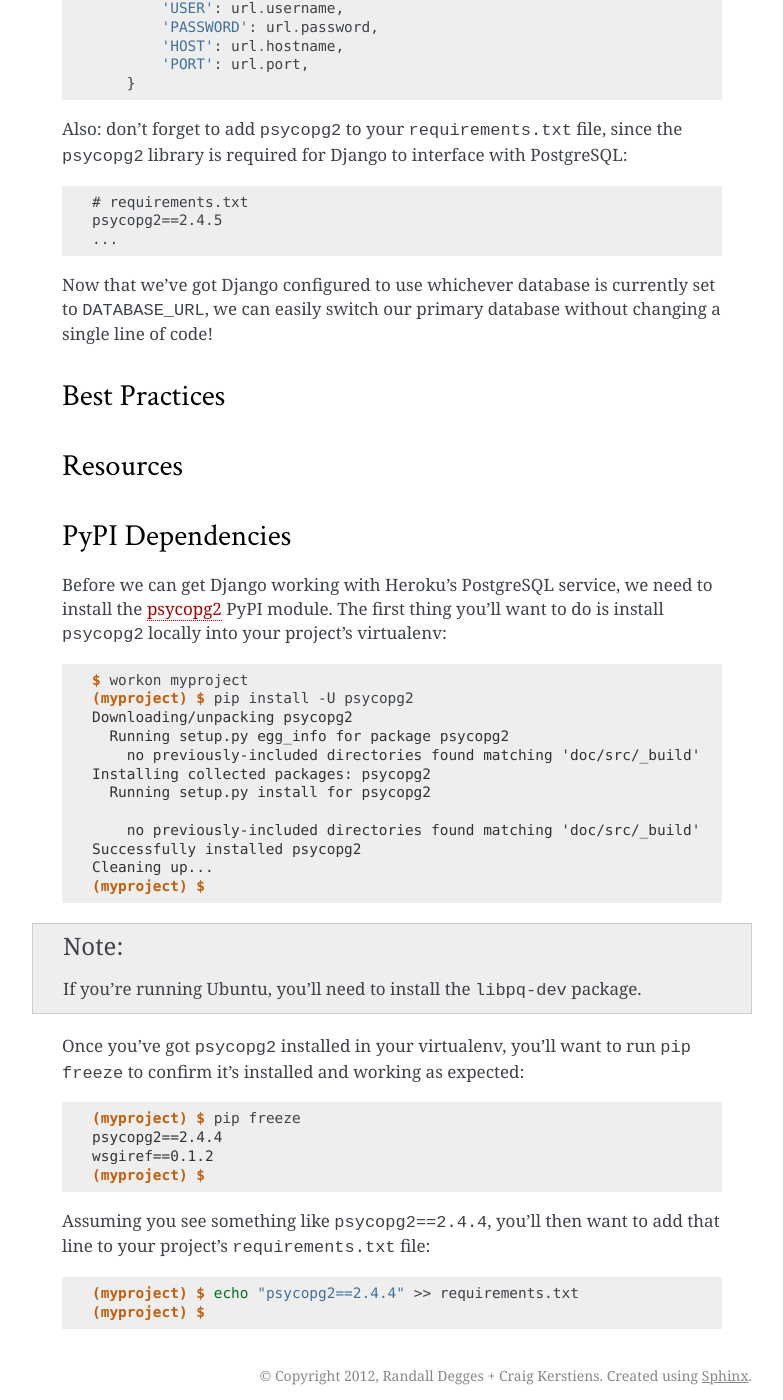
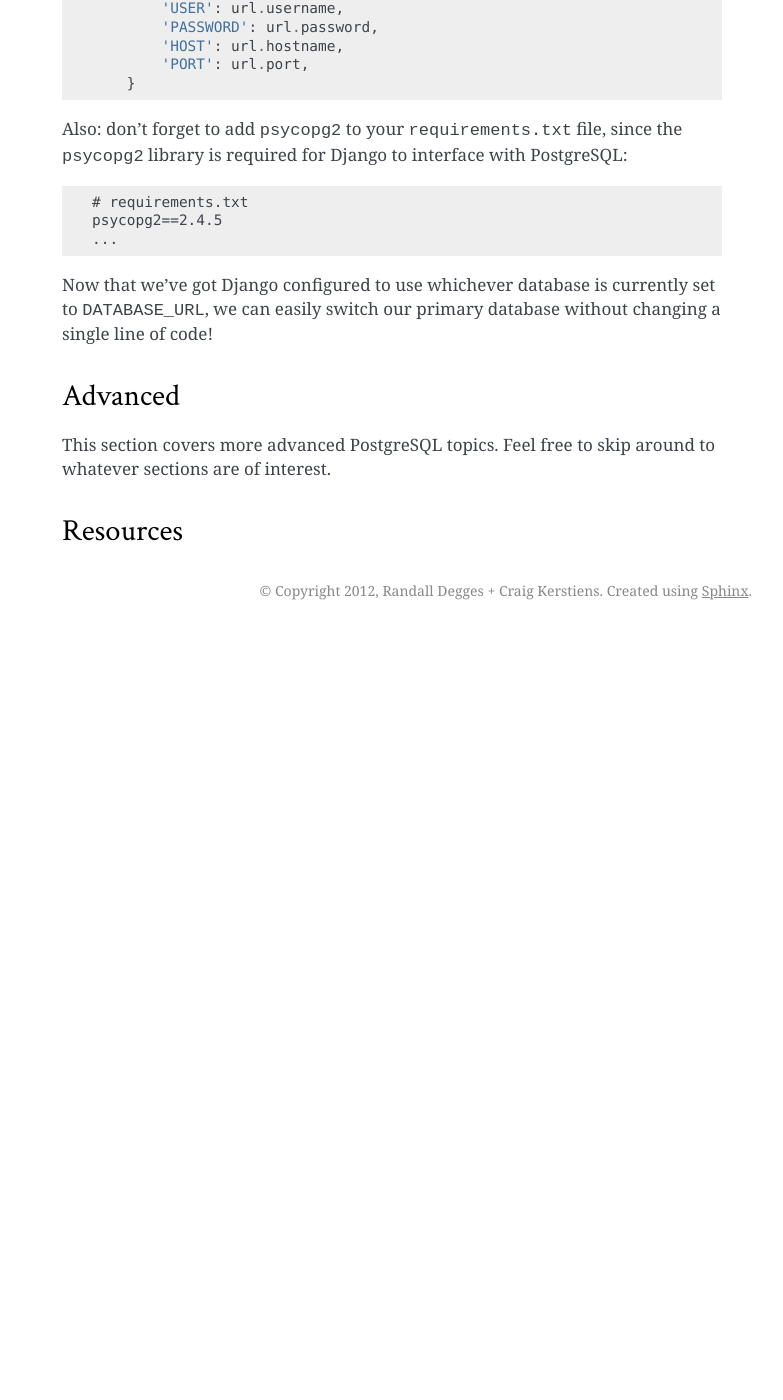
Before and after one commit to perryyo/deploydjango.com, a Sphinx documentation site: the page built from source/postgresql.rst, in a window 1280 px wide and 1400 px high, scrolled down 3107 px. Shown: the whole window, without its empty margins (358-1141 px from the left). Built offline with Sphinx 7.4.7, drawn with Linux system fonts in a browser that asks for light colours; after the commit the page ends 3737 px from its top, so only the background shows below that; some of the changed text lies outside the part shown.

Commit message:
Adding an Advanced section.
This is replacing the 'Best Practices' section, since it makes more sense to
have it this way, I think.

```diff
--- a/source/postgresql.rst
+++ b/source/postgresql.rst
@@ -181,53 +181,12 @@ to ``DATABASE_URL``, we can easily switch our primary database without changing
 a single line of code!
 
 
-Best Practices
---------------
+Advanced
+--------
+
+This section covers more advanced PostgreSQL topics. Feel free to skip around
+to whatever sections are of interest.
+
 
 Resources
 ---------
-
-
-PyPI Dependencies
------------------
-
-Before we can get Django working with Heroku's PostgreSQL service, we need to
-install the `psycopg2 <http://initd.org/psycopg/>`_ PyPI module. The first
-thing you'll want to do is install ``psycopg2`` locally into your project's
-virtualenv:
-
-.. code-block:: console
-
-    $ workon myproject
-    (myproject) $ pip install -U psycopg2
-    Downloading/unpacking psycopg2
-      Running setup.py egg_info for package psycopg2
-        no previously-included directories found matching 'doc/src/_build'
-    Installing collected packages: psycopg2
-      Running setup.py install for psycopg2
-
-        no previously-included directories found matching 'doc/src/_build'
-    Successfully installed psycopg2
-    Cleaning up...
-    (myproject) $
-
-.. note::
-    If you're running Ubuntu, you'll need to install the ``libpq-dev`` package.
-
-Once you've got ``psycopg2`` installed in your virtualenv, you'll want to run
-``pip freeze`` to confirm it's installed and working as expected:
-
-.. code-block:: console
-
-    (myproject) $ pip freeze
-    psycopg2==2.4.4
-    wsgiref==0.1.2
-    (myproject) $
-
-Assuming you see something like ``psycopg2==2.4.4``, you'll then want to add
-that line to your project's ``requirements.txt`` file:
-
-.. code-block:: console
-
-    (myproject) $ echo "psycopg2==2.4.4" >> requirements.txt
-    (myproject) $
```
